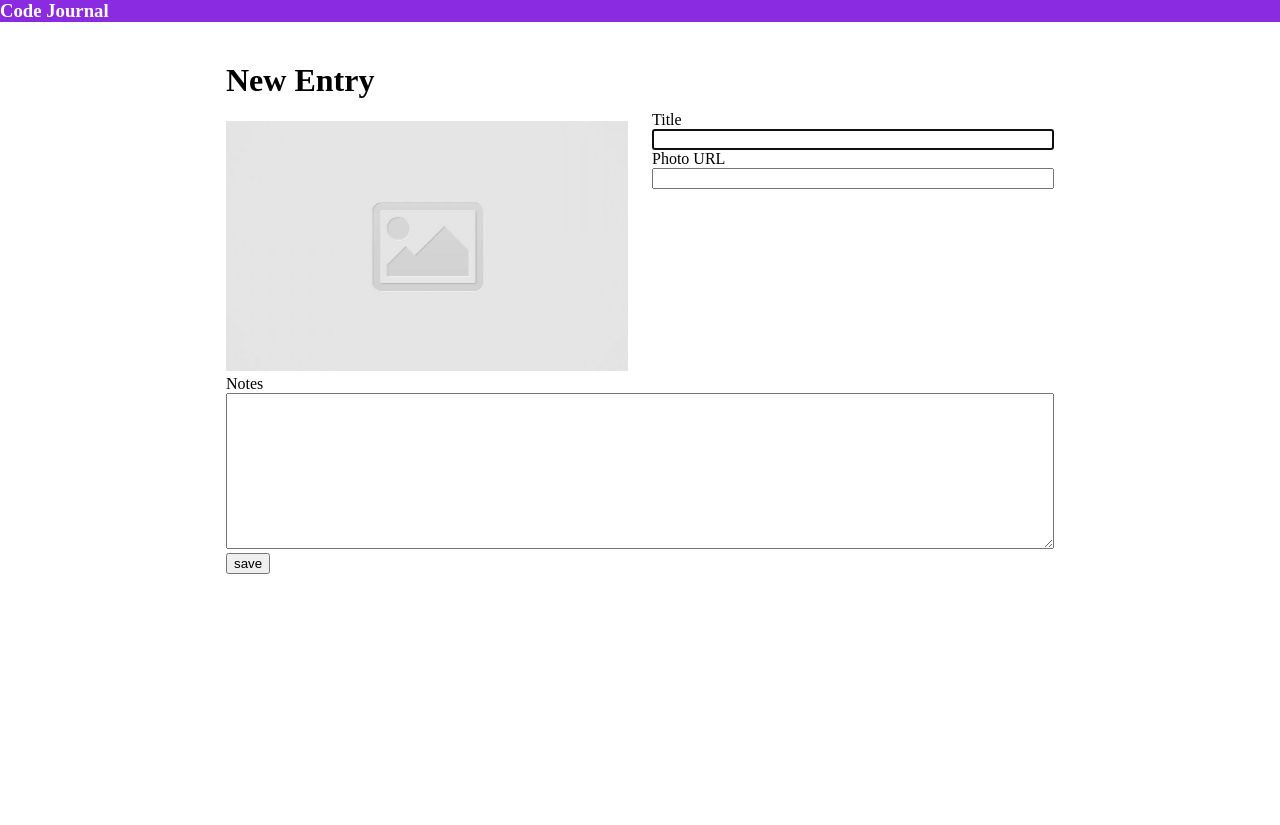
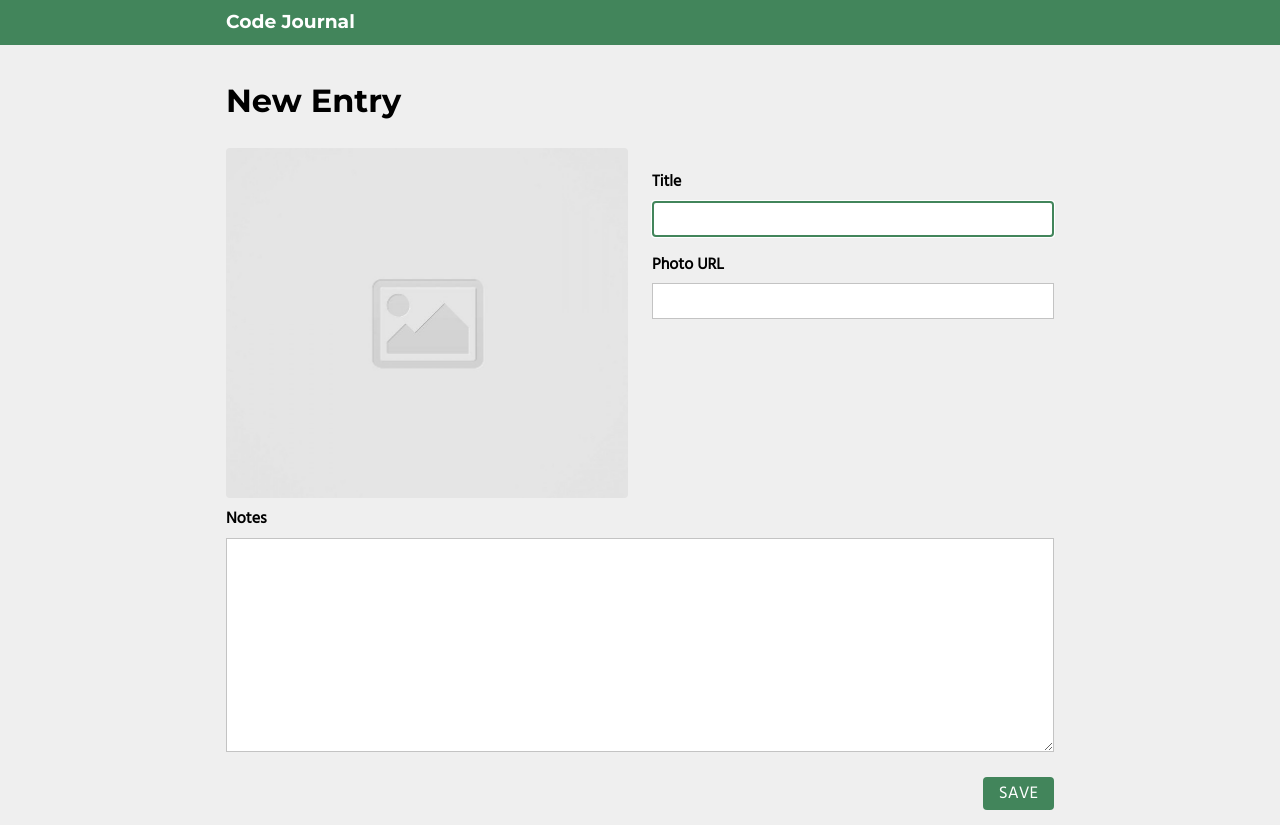
Before and after one commit to arcan9/code-journal, a website: page index.html in a window 1280 px wide. Before the commit the page ends 800 px from the top, so only its background shows below. Drawn offline with Linux system fonts and the light colour scheme.

Commit message:
Remove unecessary CSS styling, tested funtionality in private browser, fixed errors. #1

```diff
--- a/css/layout.css
+++ b/css/layout.css
@@ -11,11 +11,20 @@
 .row {
   display: flex;
   flex-wrap: wrap;
+  position: relative;
 }
 
 .column-full,
 .column-half {
   width: 100%;
+}
+
+@media screen and (min-width: 320px) {
+  img {
+    width: 100%;
+    height: 300px;
+    object-fit: cover;
+  }
 }
 
 @media screen and (min-width: 768px) {
@@ -33,6 +42,13 @@
   }
 
   .row > .column-half:nth-child(2) {
-    margin-top: 70px;
+    position: relative;
+    top: 125px;
+  }
+
+  img {
+    width: 100%;
+    height: 350px;
+    object-fit: cover;
   }
 }
--- a/css/styles.css
+++ b/css/styles.css
@@ -1,3 +1,44 @@
+body {
+  font-family: Hind, sans-serif;
+  line-height: 1.6;
+  padding-bottom: 15px;
+  background-color: #efefef;
+}
+
+input {
+  line-height: 2;
+}
+
+input,
+textarea {
+  font-family: Hind, sans-serif;
+  font-size: 1rem;
+  margin: 5px auto 16px;
+  border: 1px solid rgb(195, 195, 195);
+}
+
+input:focus,
+textarea:focus {
+  outline-color: #42855b;
+}
+
+label {
+  font-weight: bold;
+}
+
+h1 {
+  font-family: Montserrat, sans-serif;
+  margin-top: 0;
+}
+
+h3 {
+  color: white;
+  font-family: Montserrat, sans-serif;
+  margin: 0;
+  position: relative;
+  top: -38px;
+}
+
 .column-full input,
 .column-half input,
 .column-full textarea,
@@ -6,18 +47,39 @@ form {
   width: 100%;
 }
 
-.code-journal-bg-color {
-  background-color: blueviolet;
-  position: relative;
+.code-journal-color-bar {
+  background: #42855b;
+  height: 45px;
 }
 
-h3 {
+.button-div {
+  display: flex;
+  justify-content: right;
+}
+
+button {
+  display: block;
+  font-family: Hind, sans-serif;
+  font-size: 1.063rem;
+  padding: 3px 16px;
+  border-radius: 4px;
+  border: none;
+  background-color: #42855b;
   color: white;
-  margin-top: 0;
+  transition: background-color 0.5s;
+}
+
+button:hover {
+  cursor: pointer;
+  background-color: white;
+  color: #42855b;
+  border: 1px solid #42855b;
+}
+
+button:active {
+  transform: translateY(0.25rem);
 }
 
 img {
-  width: 100%;
-  height: 250px;
-  object-fit: cover;
+  border-radius: 4px;
 }
--- a/index.html
+++ b/index.html
@@ -11,20 +11,24 @@
     integrity="sha512-9usAa10IRO0HhonpyAIVpjrylPvoDwiPUiKdWk5t3PyolY1cOd4DSE0Ga+ri4AuTroPR5aQvXU9xC6qOPnzFeg=="
     crossorigin="anonymous"
     referrerpolicy="no-referrer" />
+  <link rel="preconnect" href="https://fonts.googleapis.com">
+  <link rel="preconnect" href="https://fonts.gstatic.com" crossorigin>
+  <link href="https://fonts.googleapis.com/css2?family=Hind&family=Montserrat:wght@400;700&display=swap" rel="stylesheet">
   <link rel="stylesheet" href="css/reset.css">
   <link rel="stylesheet" href="css/layout.css">
   <link rel="stylesheet" href="css/styles.css">
 </head>
 <body>
   <header>
+    <div class="code-journal-color-bar"></div>
   </header>
   <main>
-    <div class="code-journal-bg-color"><h3>Code Journal</h3></div>
-    <div class="container">
-      <div data-view="entry-form">
-        <form id="journal-entry">
+    <div data-view="entry-form">
+      <form id="journal-entry">
+        <div class="container">
           <div class="row">
             <div class="column-full column-half">
+              <h3>Code Journal</h3>
               <h1>New Entry</h1>
               <div class="image-container">
                 <img id="photoEntry" src="images/placeholder-image-square.jpg" alt="entry image">
@@ -39,14 +43,17 @@
             <div class="column-full">
               <div><label for="notes">Notes</label></div>
               <div>
-                <textarea required autofocus id="notes" name="notes" cols="30" rows="10"></textarea>
+                <textarea required autofocus id="notes" name="notes" cols="30" rows="8"></textarea>
               </div>
-              <button type="submit">save</button>
+              <div class="button-div">
+                <button type="submit">SAVE</button>
+              </div>
             </div>
           </div>
-        </form>
-      </div>
+        </div>
+      </form>
     </div>
+
   </main>
   <script src="js/data.js"></script>
   <script src="js/main.js"></script>
--- a/js/main.js
+++ b/js/main.js
@@ -3,6 +3,7 @@ $photoUrl.addEventListener('input', function () {
 
   var $photoEntry = document.querySelector('#photoEntry');
   $photoEntry.setAttribute('src', $photoUrl.value);
+
 });
 
 var $entryForm = document.querySelector('#journal-entry');
```
